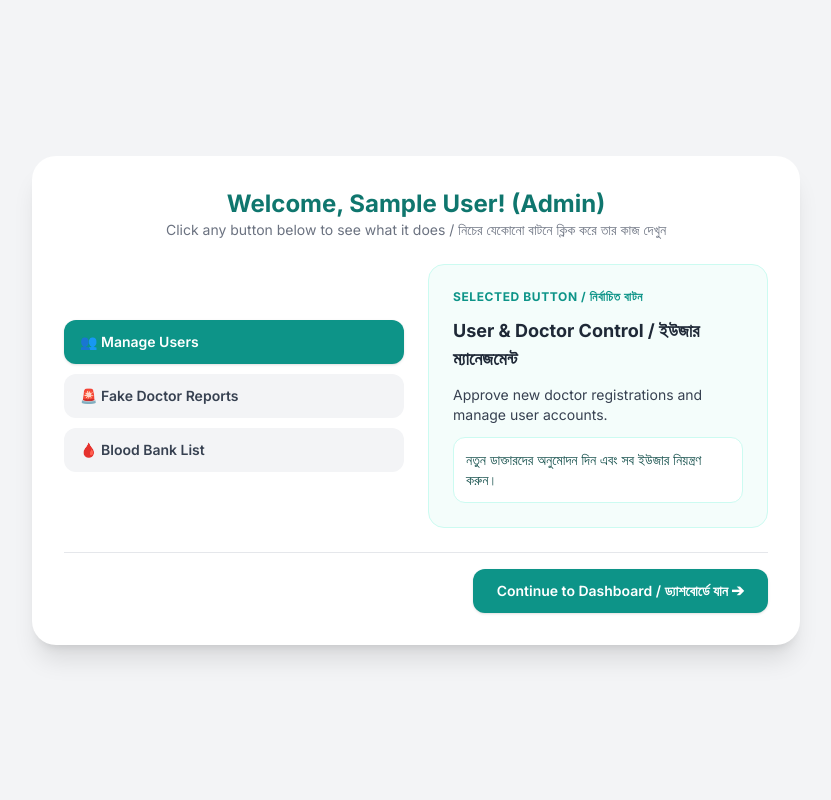
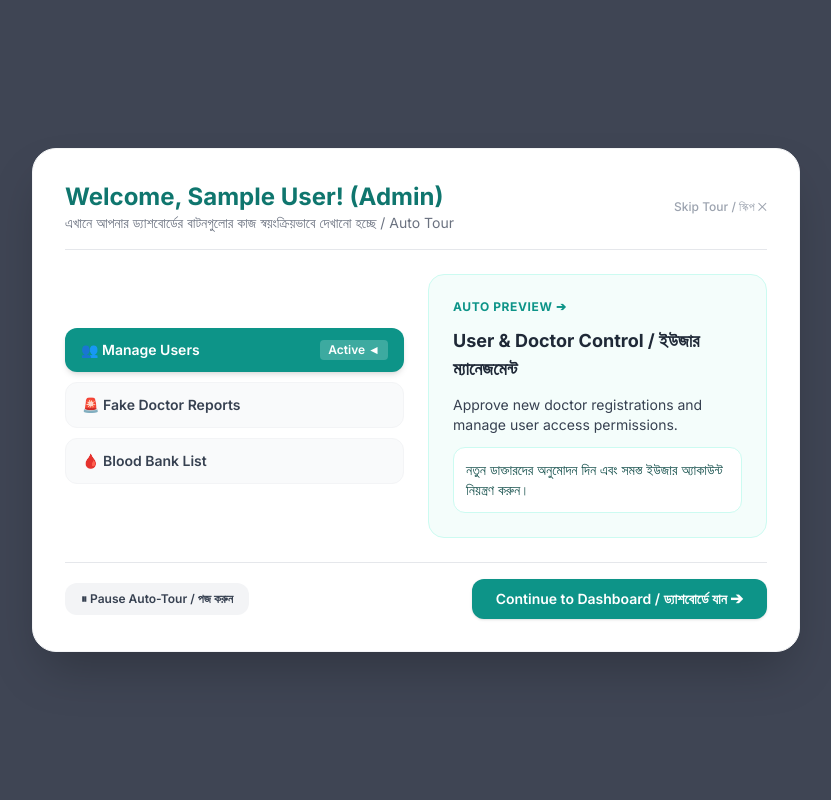
Before and after one commit to janinishi/Careflow, a PHP site: page /welcome-guide.php in a window 1280 px wide. Shown: the whole page, without its empty margins (224-1055 px from the left). Run offline with PHP 8.4, Linux system fonts and the light colour scheme; the visitor is signed in with stand-in values (Sample User, id 1); some libraries are stand-ins or nearby versions.

Commit message:
Updated welcome-guide.php with interactive step-by-step tour

```diff
--- a/welcome-guide.php
+++ b/welcome-guide.php
@@ -1,94 +1,181 @@
 <?php
-if (session_status() === PHP_SESSION_NONE) { session_start(); }
-if (empty($_SESSION['user_id'])) { header('Location: login.php'); exit; }
+/**
+ * CareFlow - Auto-Playing Interactive Button Tour (Bilingual)
+ */
+if (session_status() === PHP_SESSION_NONE) {
+    session_start();
+}
+
+if (empty($_SESSION['user_id'])) {
+    header('Location: login.php');
+    exit;
+}
 
 $display_name = $_SESSION['full_name'] ?? 'User';
 $role = $_SESSION['role'] ?? 'patient';
-$target_dashboard = ($role === 'admin') ? 'admin-dashboard.php' : (($role === 'doctor') ? 'doctor-dashboard.php' : 'patient-dashboard.php');
+
+$dashboards = [
+    'patient' => 'patient-dashboard.php',
+    'doctor'  => 'doctor-dashboard.php',
+    'admin'   => 'admin-dashboard.php',
+    'donor'   => 'donor-dashboard.php'
+];
+$target_dashboard = $dashboards[$role] ?? 'patient-dashboard.php';
 ?>
 <!DOCTYPE html>
 <html lang="en">
 <head>
   <meta charset="UTF-8">
-  <title>CareFlow - Interactive Button Explorer</title>
+  <meta name="viewport" content="width=device-width, initial-scale=1.0">
+  <title>CareFlow - Interactive Tour</title>
   <script src="https://cdn.tailwindcss.com"></script>
-  <link href="https://fonts.googleapis.com/css2?family=Hind+Siliguri:wght@400;600;700&family=Inter:wght@400;600;700&display=swap" rel="stylesheet">
-  <style>body { font-family: 'Inter', 'Hind Siliguri', sans-serif; }</style>
+  <link href="https://fonts.googleapis.com/css2?family=Hind+Siliguri:wght@400;500;600;700&family=Inter:wght@400;500;600;700&display=swap" rel="stylesheet">
+  <style>
+    body { font-family: 'Inter', 'Hind Siliguri', sans-serif; }
+    .fade-in { animation: fadeIn 0.3s ease-in-out; }
+    @keyframes fadeIn {
+      from { opacity: 0; transform: translateY(4px); }
+      to { opacity: 1; transform: translateY(0); }
+    }
+  </style>
 </head>
-<body class="bg-gray-100 flex items-center justify-center min-h-screen p-4">
-  <div class="bg-white max-w-3xl w-full rounded-3xl shadow-xl p-6 md:p-8 space-y-6">
-    <div class="text-center">
-      <h1 class="text-2xl font-bold text-teal-700">Welcome, <?= htmlspecialchars($display_name) ?>! (<?= ucfirst($role) ?>)</h1>
-      <p class="text-sm text-gray-500">Click any button below to see what it does / নিচের যেকোনো বাটনে ক্লিক করে তার কাজ দেখুন</p>
+<body class="bg-slate-900/80 flex items-center justify-center min-h-screen p-4">
+
+  <div class="bg-white max-w-3xl w-full rounded-3xl shadow-2xl p-6 md:p-8 space-y-6 border border-gray-100">
+
+    <!-- Header -->
+    <div class="flex items-center justify-between border-b pb-4">
+      <div>
+        <h1 class="text-xl md:text-2xl font-bold text-teal-700">Welcome, <?= htmlspecialchars($display_name) ?>! (<?= ucfirst($role) ?>)</h1>
+        <p class="text-xs md:text-sm text-gray-500">এখানে আপনার ড্যাশবোর্ডের বাটনগুলোর কাজ স্বয়ংক্রিয়ভাবে দেখানো হচ্ছে / Auto Tour</p>
+      </div>
+      <a href="<?= htmlspecialchars($target_dashboard) ?>" class="text-xs text-gray-400 hover:text-gray-600 font-medium">
+        Skip Tour / স্কিপ ✕
+      </a>
     </div>
 
+    <!-- Main Grid -->
     <div class="grid grid-cols-1 md:grid-cols-2 gap-6 items-center">
-      <!-- বাম পাশে ক্লিকযোগ্য বাটন লিস্ট -->
+
+      <!-- Left Side: Buttons List -->
       <div class="space-y-2.5" id="btnList"></div>
 
-      <!-- ডান পাশে নির্বাচিত বাটনের বিস্তারিত -->
-      <div class="bg-teal-50/70 border border-teal-100 rounded-2xl p-6 space-y-3 min-h-[210px] flex flex-col justify-center">
-        <span id="detailBadge" class="text-xs font-bold uppercase tracking-wider text-teal-600">Select a Button</span>
+      <!-- Right Side: Dynamic Details Box -->
+      <div class="bg-teal-50/70 border border-teal-100 rounded-2xl p-6 space-y-3 min-h-[220px] flex flex-col justify-center fade-in" id="detailBox">
+        <span id="detailBadge" class="text-xs font-bold uppercase tracking-wider text-teal-600">Auto Preview ➔</span>
         <h3 id="detailTitle" class="text-lg font-bold text-gray-800"></h3>
         <p id="detailEn" class="text-sm text-gray-700"></p>
         <p id="detailBn" class="text-sm text-teal-900 bg-white p-3 rounded-xl border border-teal-100"></p>
       </div>
     </div>
 
-    <div class="pt-4 border-t flex justify-end">
-      <a href="<?= htmlspecialchars($target_dashboard) ?>" class="px-6 py-3 bg-teal-600 text-white text-sm font-semibold rounded-xl hover:bg-teal-700 shadow">
+    <!-- Footer Controls -->
+    <div class="pt-4 border-t flex items-center justify-between">
+      <button id="pausePlayBtn" onclick="toggleAutoPlay()" class="px-4 py-2 text-xs font-semibold bg-gray-100 hover:bg-gray-200 text-gray-700 rounded-xl transition">
+        ⏸ Pause Auto-Tour / পজ করুন
+      </button>
+
+      <a href="<?= htmlspecialchars($target_dashboard) ?>" class="px-6 py-2.5 bg-teal-600 text-white text-xs md:text-sm font-semibold rounded-xl hover:bg-teal-700 shadow transition flex items-center gap-2">
         Continue to Dashboard / ড্যাশবোর্ডে যান ➔
       </a>
     </div>
+
   </div>
 
   <script>
     const role = <?= json_encode($role) ?>;
+
+    // রোল অনুযায়ী বাটন ও বিবরণী ডেটা
     const dataMap = {
       patient: [
-        { label: '📅 Book Appointment', title: 'Doctor Appointment / অ্যাপয়েন্টমেন্ট', en: 'Search specialist doctors and book an online appointment slot.', bn: 'বিশেষজ্ঞ ডাক্তার খুঁজে অনলাইনে সিরিয়াল বুক করুন।' },
-        { label: '💊 My Prescriptions', title: 'Digital Prescriptions / প্রেসক্রিপশন', en: 'View and download all prescriptions issued by your doctors.', bn: 'ডাক্তারদের দেওয়া সব প্রেসক্রিপশন দেখুন ও ডাউনলোড করুন।' },
-        { label: '🩸 Blood Donors', title: 'Find Blood Donors / ব্লাড ডোনার', en: 'Find verified blood donors by blood group during emergencies.', bn: 'জরুরি রক্তের প্রয়োজনে গ্রুপ অনুযায়ী ডোনার খুঁজুন।' },
-        { label: '🛡️ Report Doctor', title: 'Safety & Report / অভিযোগ জানান', en: 'Report fake doctors or submit feedback directly to the admin.', bn: 'ভুয়া ডাক্তার বা যেকোনো সমস্যা সরাসরি অ্যাডমিনকে রিপোর্ট করুন।' }
+        { label: '📅 Book Appointment', title: 'Doctor Appointment / অ্যাপয়েন্টমেন্ট', en: 'Click "Book Appointment" to search specialist doctors and book an online slot.', bn: 'বিশেষজ্ঞ ডাক্তার খুঁজে অনলাইনে সিরিয়াল বুক করতে পারবেন।' },
+        { label: '💊 My Prescriptions', title: 'Digital Prescriptions / প্রেসক্রিপশন', en: 'Click "My Prescriptions" to view and download all doctor-issued prescriptions.', bn: 'ডাক্তারদের দেওয়া সব ডিজিটাল প্রেসক্রিপশন দেখতে ও ডাউনলোড করতে পারবেন।' },
+        { label: '🩸 Blood Donors', title: 'Find Blood Donors / ব্লাড ডোনার', en: 'Click "Blood Donors" to find available blood donors by blood group during emergencies.', bn: 'জরুরি রক্তের প্রয়োজনে গ্রুপ অনুযায়ী রক্তদাতা খুঁজে যোগাযোগ করতে পারবেন।' },
+        { label: '🛡️ Report Doctor', title: 'Safety & Report / অভিযোগ জানান', en: 'Click "Report Doctor" to report fake doctors or submit support feedback to admin.', bn: 'ভুয়া ডাক্তার বা যেকোনো সমস্যা সরাসরি অ্যাডমিনকে রিপোর্ট করতে পারবেন।' }
       ],
       doctor: [
-        { label: '📋 Today’s Appointments', title: 'Patient Serials / রোগীদের তালিকা', en: 'View scheduled patients and manage consultation status.', bn: 'আজকের রোগীদের সিরিয়াল দেখুন এবং কনসালটেশন আপডেট করুন।' },
-        { label: '✍️ Write Prescription', title: 'E-Prescription / প্রেসক্রিপশন লিখুন', en: 'Create digital prescriptions that patients receive instantly.', bn: 'রোগীদের জন্য ডিজিটাল প্রেসক্রিপশন লিখে সাবমিট করুন।' },
-        { label: '⚙️ Chamber Settings', title: 'Schedule & Fees / চেম্বার সেটিংস', en: 'Update your visiting hours, chamber address, and fees.', bn: 'আপনার রোগী দেখার সময়সূচি, চেম্বার ও ফি আপডেট করুন।' }
+        { label: '📋 Today’s Appointments', title: 'Patient Serials / রোগীদের তালিকা', en: 'Click to view scheduled patients, approve visits, and update status.', bn: 'আজকের রোগীদের সিরিয়াল দেখুন এবং কনসালটেশন স্ট্যাটাস আপডেট করুন।' },
+        { label: '✍️ Write Prescription', title: 'E-Prescription / প্রেসক্রিপশন লিখুন', en: 'Use this to create digital prescriptions that patients receive instantly.', bn: 'রোগীদের জন্য ডিজিটাল প্রেসক্রিপশন লিখে সাবমিট করুন।' },
+        { label: '⚙️ Chamber Settings', title: 'Schedule & Fees / চেম্বার সেটিংস', en: 'Update your visiting hours, chamber address, and consultation fees.', bn: 'আপনার রোগী দেখার সময়সূচি, চেম্বার ও ফি আপডেট করুন।' }
       ],
       admin: [
-        { label: '👥 Manage Users', title: 'User & Doctor Control / ইউজার ম্যানেজমেন্ট', en: 'Approve new doctor registrations and manage user accounts.', bn: 'নতুন ডাক্তারদের অনুমোদন দিন এবং সব ইউজার নিয়ন্ত্রণ করুন।' },
-        { label: '🚨 Fake Doctor Reports', title: 'Review Complaints / রিপোর্ট যাচাই', en: 'Investigate patient complaints and take action against fake profiles.', bn: 'রোগীদের পাঠানো অভিযোগ যাচাই করে ব্যবস্থা নিন।' },
-        { label: '🩸 Blood Bank List', title: 'Donor Database / ব্লাড ব্যাংক', en: 'Monitor registered blood donors and availability status.', bn: 'নিবন্ধিত ব্লাড ডোনারদের তালিকা ও স্ট্যাটাস দেখুন।' }
+        { label: '👥 Manage Users', title: 'User & Doctor Control / ইউজার ম্যানেজমেন্ট', en: 'Approve new doctor registrations and manage user access permissions.', bn: 'নতুন ডাক্তারদের অনুমোদন দিন এবং সমস্ত ইউজার অ্যাকাউন্ট নিয়ন্ত্রণ করুন।' },
+        { label: '🚨 Fake Doctor Reports', title: 'Review Complaints / রিপোর্ট যাচাই', en: 'Inspect patient complaints and take strict action against unverified profiles.', bn: 'রোগীদের পাঠানো অভিযোগ যাচাই করে ভুয়া প্রফাইলের বিরুদ্ধে ব্যবস্থা নিন।' },
+        { label: '🩸 Blood Bank List', title: 'Donor Database / ব্লাড ব্যাংক', en: 'Monitor registered blood donors and availability statuses across the system.', bn: 'নিবন্ধিত ব্লাড ডোনারদের তালিকা ও লাইভ স্ট্যাটাস মনিটর করুন।' }
       ]
     };
 
     const items = dataMap[role] || dataMap.patient;
     const btnList = document.getElementById('btnList');
+    let currentIndex = 0;
+    let autoPlayTimer = null;
+    let isPaused = false;
 
-    function showItem(idx) {
+    function selectItem(idx, manual = false) {
+      currentIndex = idx;
       const item = items[idx];
-      document.getElementById('detailBadge').textContent = 'Selected Button / নির্বাচিত বাটন';
+
+      // অ্যানিমেশন রিফ্রেশ করার জন্য
+      const box = document.getElementById('detailBox');
+      box.classList.remove('fade-in');
+      void box.offsetWidth;
+      box.classList.add('fade-in');
+
+      // টেক্সট আপডেট
       document.getElementById('detailTitle').textContent = item.title;
       document.getElementById('detailEn').textContent = item.en;
       document.getElementById('detailBn').textContent = item.bn;
 
+      // বাটনের স্টাইল আপডেট (সিলেক্টেড বাটনটি সবুজ দেখাবে)
       Array.from(btnList.children).forEach((el, i) => {
-        el.className = i === idx
-          ? 'w-full text-left px-4 py-3 rounded-xl font-semibold text-sm bg-teal-600 text-white shadow transition'
-          : 'w-full text-left px-4 py-3 rounded-xl font-semibold text-sm bg-gray-100 text-gray-700 hover:bg-gray-200 transition';
+        if (i === idx) {
+          el.className = 'w-full text-left px-4 py-3 rounded-xl font-semibold text-sm bg-teal-600 text-white shadow-md transition flex items-center justify-between';
+          el.innerHTML = `<span>${item.label}</span> <span class="text-xs bg-white/20 px-2 py-0.5 rounded">Active ◄</span>`;
+        } else {
+          el.className = 'w-full text-left px-4 py-3 rounded-xl font-semibold text-sm bg-gray-50 text-gray-700 hover:bg-gray-100 border border-gray-100 transition flex items-center justify-between';
+          el.innerHTML = `<span>${items[i].label}</span>`;
+        }
       });
+
+      // ম্যানুয়ালি ক্লিক করলে অটো-প্লে সাময়িক বন্ধ রাখতে চাইলে রাখতে পারেন, না চাইলে চলতে থাকবে
     }
 
+    function nextSlide() {
+      if (isPaused) return;
+      currentIndex = (currentIndex + 1) % items.length;
+      selectItem(currentIndex);
+    }
+
+    function toggleAutoPlay() {
+      isPaused = !isPaused;
+      const btn = document.getElementById('pausePlayBtn');
+      if (isPaused) {
+        btn.textContent = '▶ Resume Auto-Tour / চালু করুন';
+        btn.className = 'px-4 py-2 text-xs font-semibold bg-teal-50 text-teal-700 rounded-xl transition';
+      } else {
+        btn.textContent = '⏸ Pause Auto-Tour / পজ করুন';
+        btn.className = 'px-4 py-2 text-xs font-semibold bg-gray-100 text-gray-700 rounded-xl transition';
+      }
+    }
+
+    // বাটন লিস্ট তৈরি করা
     items.forEach((item, idx) => {
       const btn = document.createElement('button');
       btn.type = 'button';
-      btn.textContent = item.label;
-      btn.onclick = () => showItem(idx);
+      btn.onclick = () => {
+        isPaused = true; // ম্যানুয়ালি ক্লিক করলে অটো-প্লে পজ হয়ে যাবে যাতে ইউজার সহজে দেখতে পারে
+        document.getElementById('pausePlayBtn').textContent = '▶ Resume Auto-Tour / চালু করুন';
+        document.getElementById('pausePlayBtn').className = 'px-4 py-2 text-xs font-semibold bg-teal-50 text-teal-700 rounded-xl transition';
+        selectItem(idx, true);
+      };
       btnList.appendChild(btn);
     });
 
-    showItem(0);
+    // প্রথম আইটেম সিলেক্ট করা
+    selectItem(0);
+
+    // প্রতি ৩.৫ সেকেন্ড পর পর নিজে থেকেই পরের বাটনে চলে যাবে (Auto Tour)
+    autoPlayTimer = setInterval(nextSlide, 3500);
   </script>
 </body>
 </html>
```
